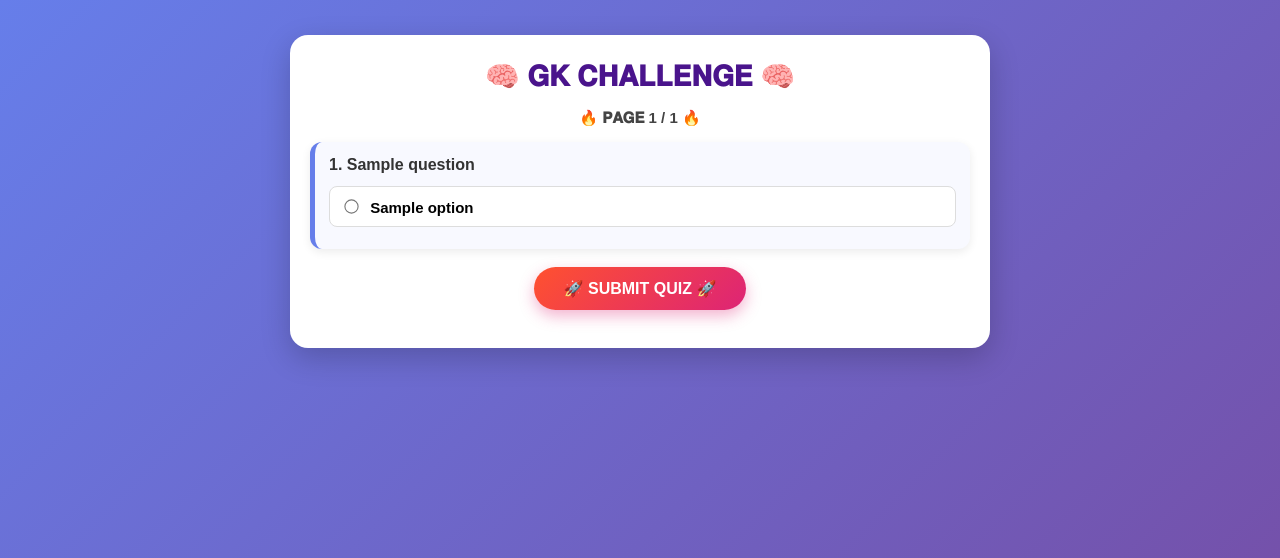
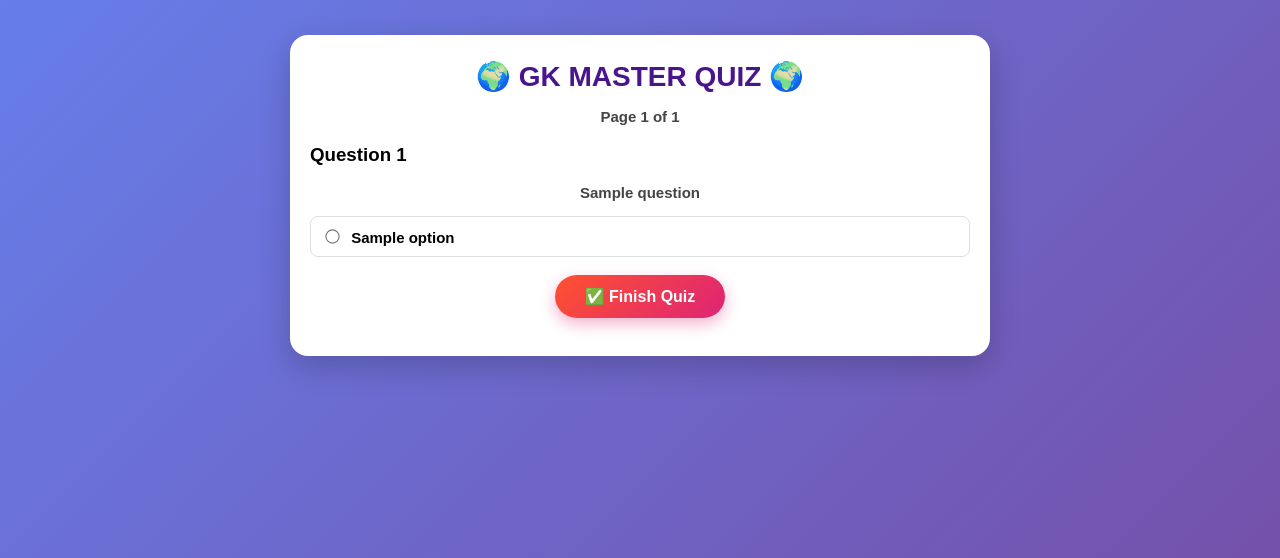
Before and after one commit to rajbis1105-jpg/gk-challenge, a Python web app: template templates/quiz.html in a window 1280 px wide. Shown: the top 558 px of the page. Run offline with Jinja, Linux system fonts and the light colour scheme; the template is opened without the code that fills it: most values are stand-ins (such as "Sample title", 1, 10 or a date in 2020).

Commit message:
Update quiz.html

```diff
--- a/templates/quiz.html
+++ b/templates/quiz.html
@@ -1,113 +1,77 @@
 <!DOCTYPE html>
 <html lang="en">
-
 <head>
     <meta charset="UTF-8">
     <meta name="viewport" content="width=device-width, initial-scale=1.0">
+    <title>GK Master Quiz</title>
 
-    <title>𝐆𝐊 𝐂𝐇𝐀𝐋𝐋𝐄𝐍𝐆𝐄</title>
-
-    <link rel="stylesheet" href="/static/style.css">
+    <link rel="stylesheet" href="{{ url_for('static', filename='style.css') }}">
 </head>
 
 <body>
 
 <div class="container">
 
-    <h1>
-        🧠 𝐆𝐊 𝐂𝐇𝐀𝐋𝐋𝐄𝐍𝐆𝐄 🧠
-    </h1>
-
-
-    <p>
-        🔥 <b>𝐏𝐀𝐆𝐄 {{ page }} / {{ total_pages }}</b> 🔥
-    </p>
-
+    <header>
+        <h1>🌍 GK MASTER QUIZ 🌍</h1>
+        <p><strong>Page {{ page }} of {{ total_pages }}</strong></p>
+    </header>
 
     <form method="POST">
 
-
-    {% for q in questions %}
-
-        <div class="question">
-
-
-            <h3>
-                {{ (page-1)*10 + loop.index }}.
-                <b>{{ q.question }}</b>
-            </h3>
-
-
+        {% for q in questions %}
 
             {% set qindex = (page-1)*10 + loop.index0 %}
 
+            <div class="question-box">
 
+                <h3>
+                    Question {{ (page-1)*10 + loop.index }}
+                </h3>
 
-            {% for option in q.options %}
+                <p><strong>{{ q.question }}</strong></p>
 
+                {% for option in q.options %}
 
                 <label class="option">
-
-
                     <input
                         type="radio"
                         name="q{{ qindex }}"
                         value="{{ option }}"
                         required
                     >
-
-
-                    <b>{{ option }}</b>
-
-
+                    {{ option }}
                 </label>
 
+                {% endfor %}
 
+            </div>
 
-            {% endfor %}
+        {% endfor %}
 
+        <div class="button-area">
 
+            {% if page < total_pages %}
+
+                <button
+                    type="button"
+                    onclick="location.href='/quiz?page={{ page + 1 }}'">
+                    Next Page ➜
+                </button>
+
+            {% else %}
+
+                <button type="submit">
+                    ✅ Finish Quiz
+                </button>
+
+            {% endif %}
 
         </div>
 
-
-
-    {% endfor %}
-
-
-
-    {% if page < total_pages %}
-
-
-        <button
-            type="button"
-            onclick="window.location.href='/quiz?page={{ page + 1 }}'">
-
-            ➡️ <b>NEXT</b>
-
-        </button>
-
-
-    {% else %}
-
-
-        <button type="submit">
-
-            🚀 <b>SUBMIT QUIZ</b> 🚀
-
-        </button>
-
-
-    {% endif %}
-
-
-
     </form>
-
 
 </div>
 
-
 </body>
-
 </html>
```
